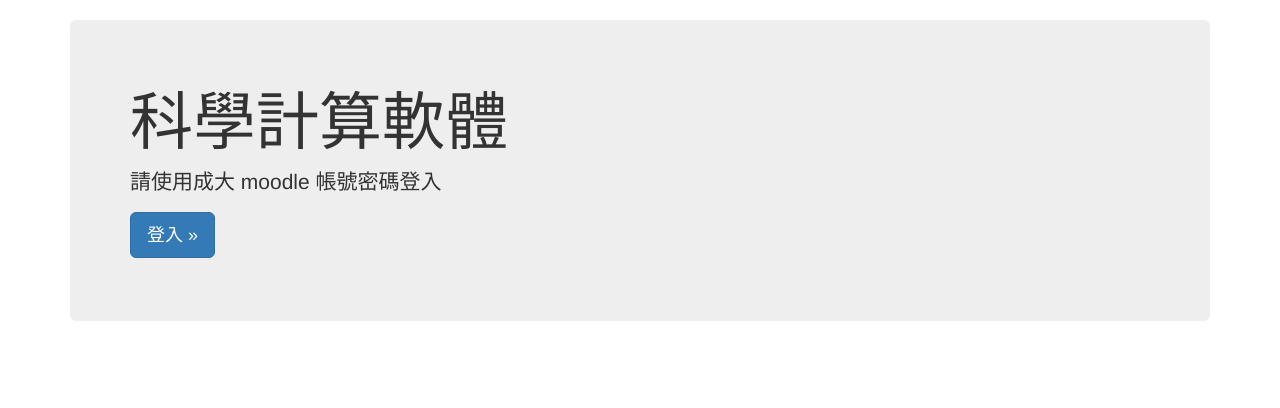
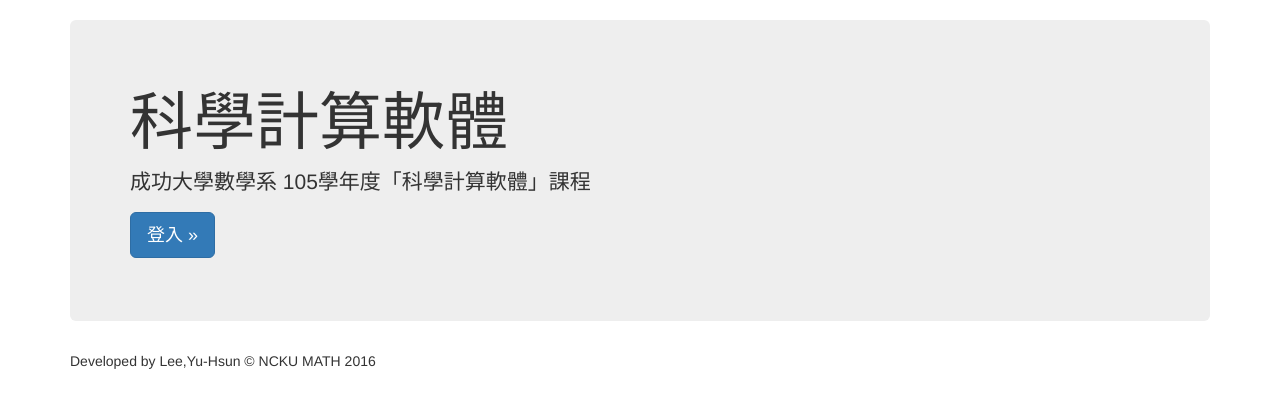
Before and after one commit to andylee830914/iscs, a PHP site: page / in a window 1280 px wide. Shown: the part 72-480 px from the top of the page. Run offline with PHP 8.4, Linux system fonts and the light colour scheme; some libraries are stand-ins or nearby versions.

Commit message:
update index

```diff
--- a/index.php
+++ b/index.php
@@ -87,7 +87,7 @@
       <!-- Main component for a primary marketing message or call to action -->
       <div class="jumbotron">
         <h1>科學計算軟體</h1>
-        <p>請使用成大 moodle 帳號密碼登入</p>
+        <p>成功大學數學系 105學年度「科學計算軟體」課程</p>
         <p>
           <?php
             if(!isset($_COOKIE["token"])) {
@@ -98,6 +98,7 @@
           ?>
         </p>
       </div>
+  <footer class="footer" ><p>Developed by Lee,Yu-Hsun &copy; NCKU MATH 2016</p> </footer>
 
     </div> <!-- /container -->
 
```
